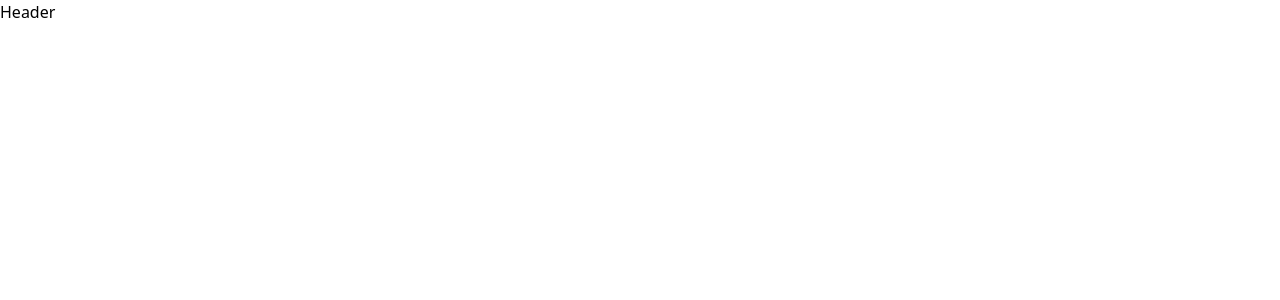
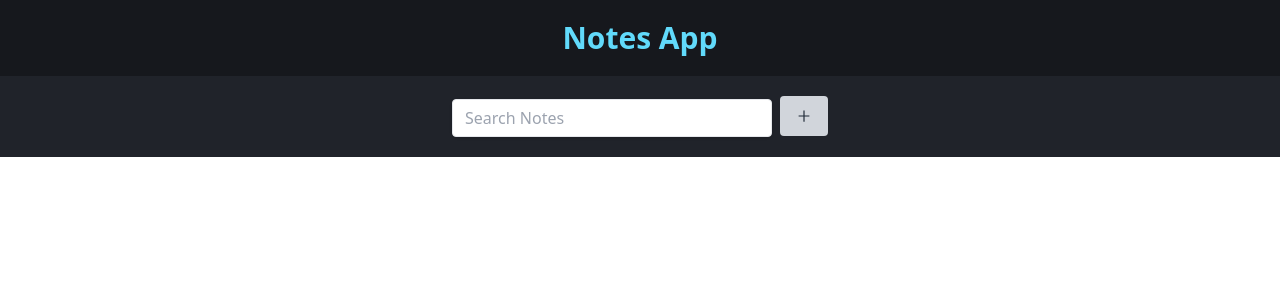
Before and after one commit to ryansuranjana/notes-app-cra, a React (Create React App) app: page / in a window 1280 px wide. Shown: the top 300 px of the page. Built offline with nearby package versions, Linux system fonts and the light colour scheme.

Commit message:
make header component and install react icons

```diff
--- a/package.json
+++ b/package.json
@@ -8,6 +8,7 @@
     "@testing-library/user-event": "^13.5.0",
     "react": "^18.2.0",
     "react-dom": "^18.2.0",
+    "react-icons": "^4.6.0",
     "react-scripts": "5.0.1",
     "web-vitals": "^2.1.4"
   },
--- a/src/components/Header.jsx
+++ b/src/components/Header.jsx
@@ -1,8 +1,19 @@
 import React from 'react'
+import { AiOutlinePlus } from "react-icons/ai"
 
 const Header = () => {
   return (
-    <div>Header</div>
+    <>
+      <div className='w-full p-5 text-center bg-[#16181D]'>
+        <h1 className='text-3xl font-bold text-[#61DAFB]'>Notes App</h1>
+      </div>
+      <div className='w-full bg-[#20232A] text-center p-5'>
+          <input className="shadow appearance-none border rounded w-80 py-2 px-3 text-gray-700 leading-tight focus:outline-none focus:shadow-outline" id="username" type="text" placeholder="Search Notes" />
+          <button class="bg-gray-300 ml-2 hover:bg-gray-400 text-gray-800 font-bold py-3 px-4 rounded inline-flex items-center">
+            <AiOutlinePlus />
+          </button>
+      </div>
+    </>
   )
 }
 
```
Also changed, not shown: 1 other file (tests, documents, lock files or other folders).
